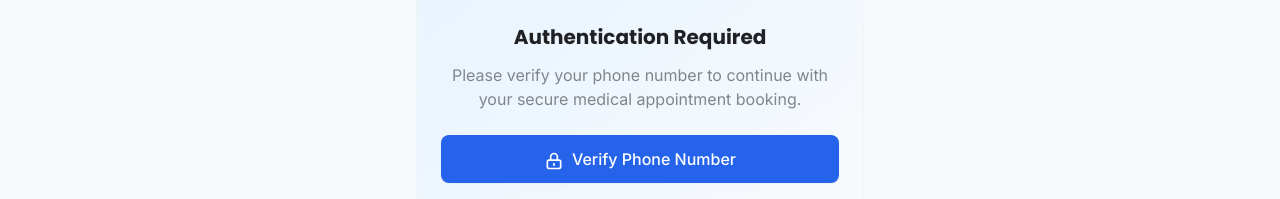
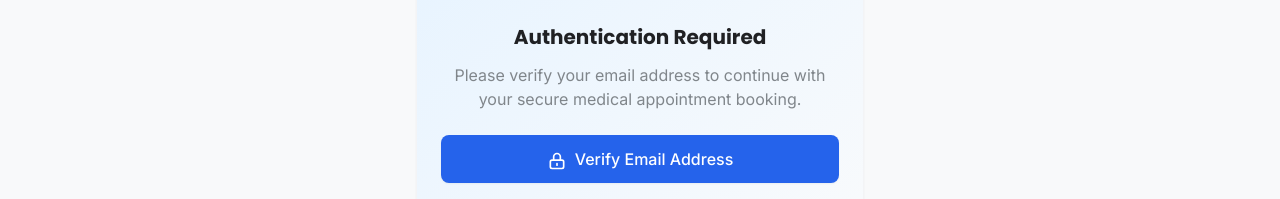
Before and after one commit to anilgs/gamcapp, a React (Vite) app in the folder frontend/: page /book-appointment in a window 1280 px wide. Shown: the part 701-900 px from the top of the page. Built offline with nearby package versions, Linux system fonts and the light colour scheme.

Commit message:
Change UI to reflect email verification

```diff
--- a/frontend/src/pages/BookAppointment.tsx
+++ b/frontend/src/pages/BookAppointment.tsx
@@ -166,7 +166,7 @@ export default function BookAppointment() {
             </div>
             <h3 className="text-xl font-brand font-bold text-clinical-900 mb-3">Authentication Required</h3>
             <p className="text-clinical-600 mb-6 font-medical">
-              Please verify your phone number to continue with your secure medical appointment booking.
+              Please verify your email address to continue with your secure medical appointment booking.
             </p>
             <button
               onClick={handleAuthRequired}
@@ -175,7 +175,7 @@ export default function BookAppointment() {
               <svg className="w-5 h-5 mr-2 inline" fill="none" stroke="currentColor" viewBox="0 0 24 24">
                 <path strokeLinecap="round" strokeLinejoin="round" strokeWidth={2} d="M12 15v2m-6 4h12a2 2 0 002-2v-6a2 2 0 00-2-2H6a2 2 0 00-2 2v6a2 2 0 002 2zm10-10V7a4 4 0 00-8 0v4h8z" />
               </svg>
-              Verify Phone Number
+              Verify Email Address
             </button>
             <div className="mt-4 p-3 bg-health-50 rounded-lg">
               <p className="text-sm text-health-800 font-medical">
```
